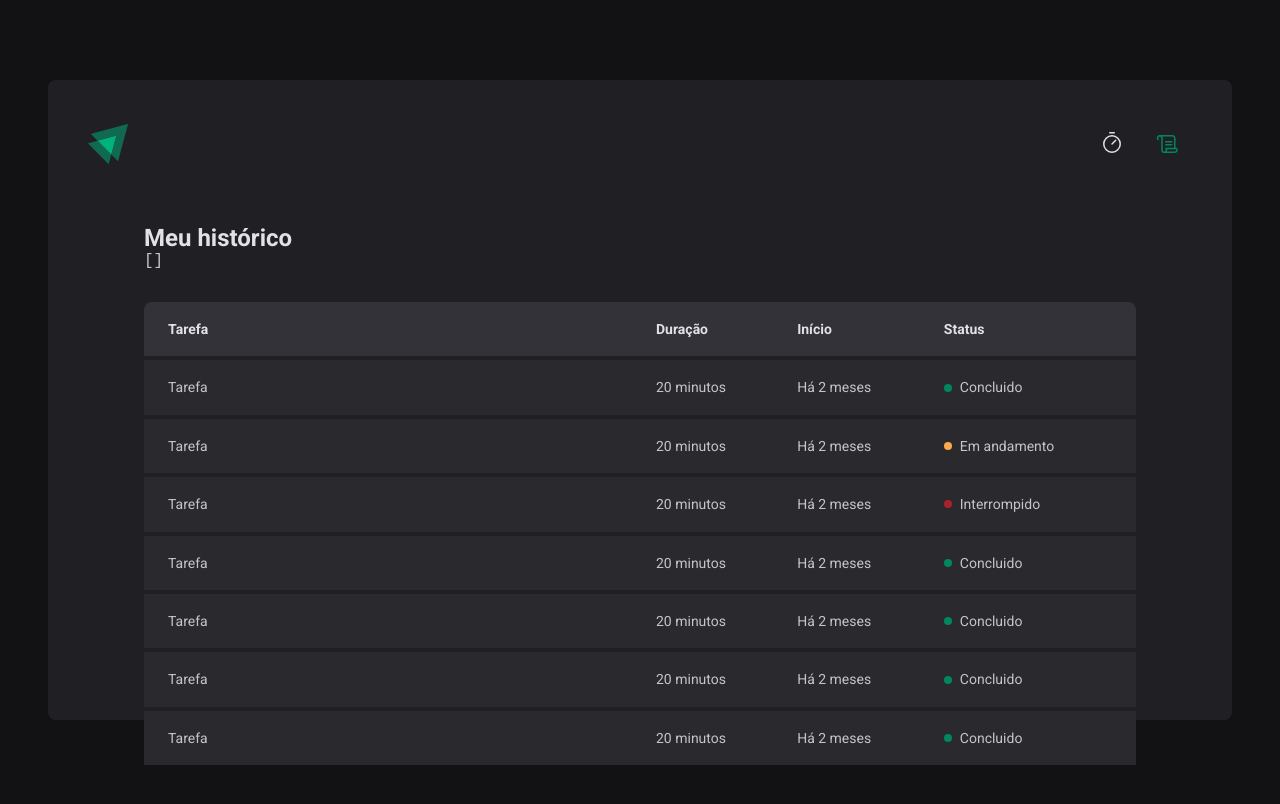
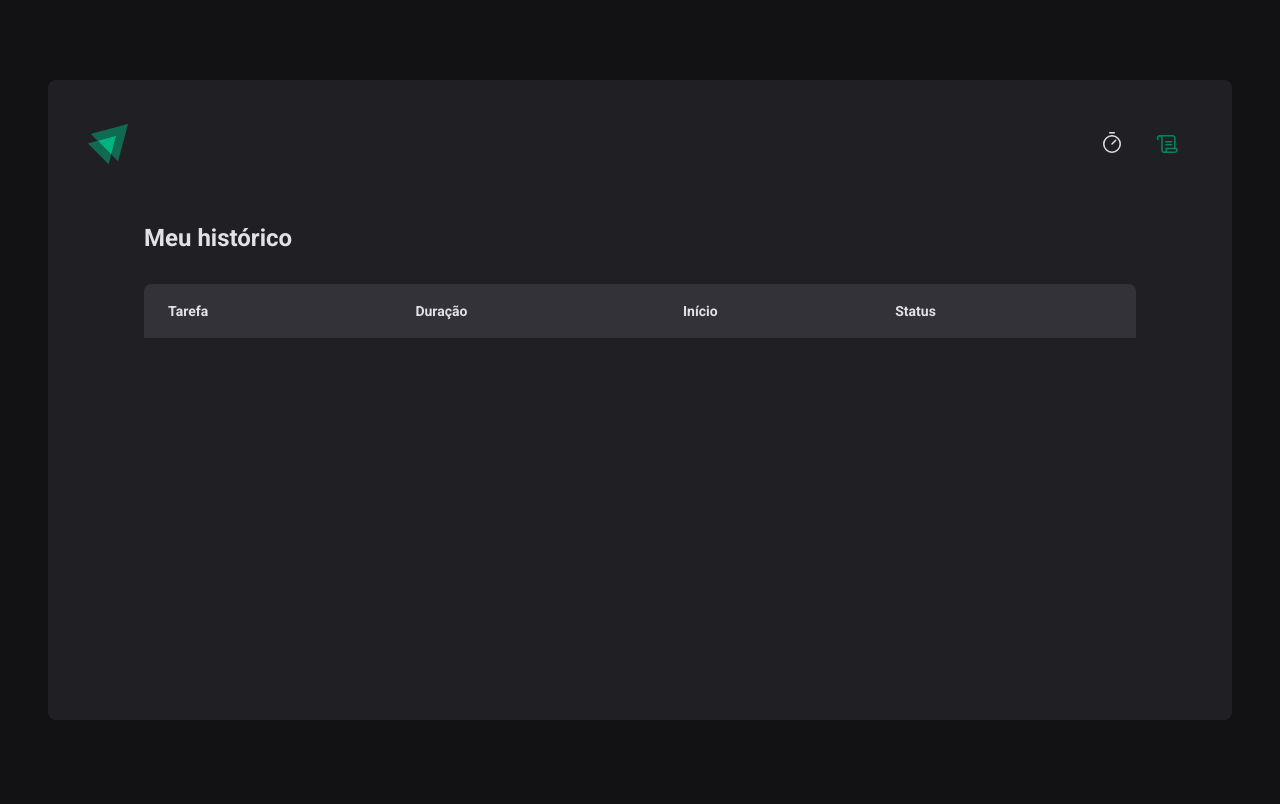
Before and after one commit to ericlys/Pomodoro, a React (Vite) app: page /history in a window 1280 px wide. Shown: the top 804 px of the page. Built offline with nearby package versions, Linux system fonts and the light colour scheme.

Commit message:
feat: history listing

```diff
--- a/src/pages/History/index.tsx
+++ b/src/pages/History/index.tsx
@@ -8,8 +8,6 @@ export function History() {
   return (
     <HistoryContainer>
       <h1>Meu histórico</h1>
-
-      <pre>{JSON.stringify(cycles, null, 2)}</pre>
 
       <HistoryList>
         <table>
@@ -22,62 +20,26 @@ export function History() {
             </tr>
           </thead>
           <tbody>
-            <tr>
-              <td>Tarefa</td>
-              <td>20 minutos</td>
-              <td>Há 2 meses</td>
-              <td>
-                <Status statusColor="green">Concluido</Status>
-              </td>
-            </tr>
-            <tr>
-              <td>Tarefa</td>
-              <td>20 minutos</td>
-              <td>Há 2 meses</td>
-              <td>
-                <Status statusColor="yellow">Em andamento</Status>
-              </td>
-            </tr>
-            <tr>
-              <td>Tarefa</td>
-              <td>20 minutos</td>
-              <td>Há 2 meses</td>
-              <td>
-                <Status statusColor="red">Interrompido</Status>
-              </td>
-            </tr>
-            <tr>
-              <td>Tarefa</td>
-              <td>20 minutos</td>
-              <td>Há 2 meses</td>
-              <td>
-                <Status statusColor="green">Concluido</Status>
-              </td>
-            </tr>
-            <tr>
-              <td>Tarefa</td>
-              <td>20 minutos</td>
-              <td>Há 2 meses</td>
-              <td>
-                <Status statusColor="green">Concluido</Status>
-              </td>
-            </tr>
-            <tr>
-              <td>Tarefa</td>
-              <td>20 minutos</td>
-              <td>Há 2 meses</td>
-              <td>
-                <Status statusColor="green">Concluido</Status>
-              </td>
-            </tr>
-            <tr>
-              <td>Tarefa</td>
-              <td>20 minutos</td>
-              <td>Há 2 meses</td>
-              <td>
-                <Status statusColor="green">Concluido</Status>
-              </td>
-            </tr>
+            {cycles.map((cycle) => {
+              return (
+                <tr key={cycle.id}>
+                  <td>{cycle.task}</td>
+                  <td>{cycle.minutesAmount} minutos</td>
+                  <td>{cycle.startDate.toISOString()}</td>
+                  <td>
+                    {cycle.finishedDate && (
+                      <Status statusColor="green">Concluído</Status>
+                    )}
+                    {cycle.interruptDate && (
+                      <Status statusColor="red">Interrompido</Status>
+                    )}
+                    {!cycle.finishedDate && !cycle.interruptDate && (
+                      <Status statusColor="yellow">Em andamento</Status>
+                    )}
+                  </td>
+                </tr>
+              )
+            })}
           </tbody>
         </table>
       </HistoryList>
```
